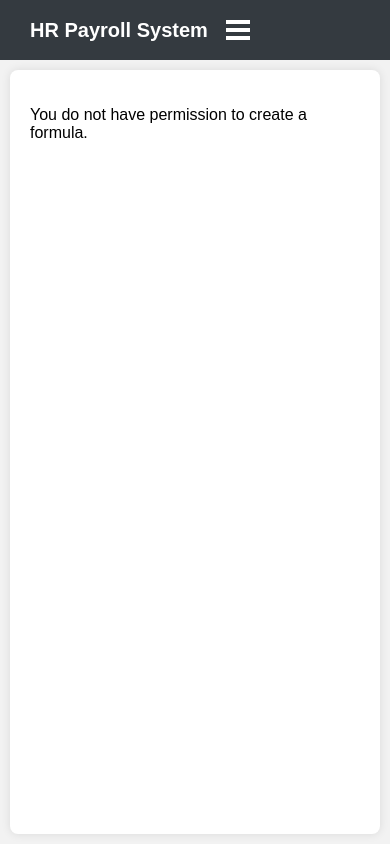
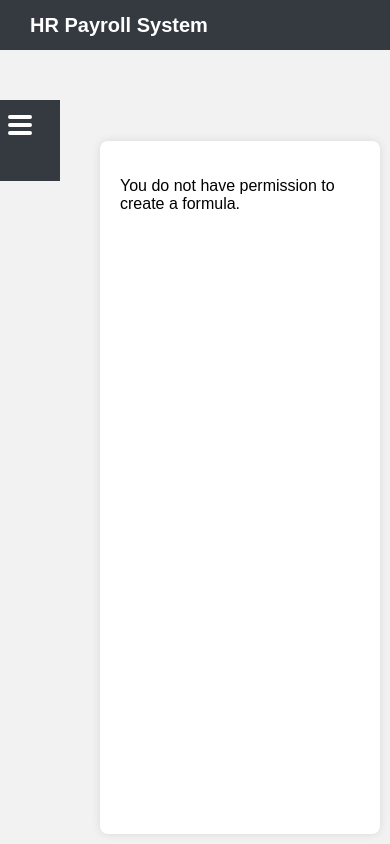
Before and after one commit to Ugsteamdevs123/hrsystem, a Django app: page /payroll/formula/create/ in a window 390 px wide. Run offline with Django 5.2, Linux system fonts and the light colour scheme.

Commit message:
Fixed issues: sidebar scrollbar issue, formula calculation issue

```diff
--- a/app/user/forms.py
+++ b/app/user/forms.py
@@ -259,6 +259,7 @@ class CustomUserForm(forms.ModelForm):
             email=email,
             gender=gender,
             contact=contact,
+            group=group,
         )
 
         if group:
--- a/app/user/managers.py
+++ b/app/user/managers.py
@@ -30,7 +30,7 @@ class CustomUserManager(BaseUserManager):
         return ''.join(password_list)
 
 
-    def create_user(self,full_name,email,gender,contact,password=None,**extra_fields):
+    def create_user(self,full_name,email,gender,contact,group,password=None,**extra_fields):
 
         # create and save user with email and password
         if not email:
@@ -41,6 +41,8 @@ class CustomUserManager(BaseUserManager):
             raise ValueError('Please Provide Gender')
         if not contact:
             raise ValueError('Please Provide Contact Number')
+        if not group:
+            raise ValueError('Please Assign a Group')
 
         # Generate secure password if not provided
         if password is None:
--- a/app/user/templates/base.html
+++ b/app/user/templates/base.html
@@ -6,50 +7,75 @@
     <style>
         body {
             font-family: Arial, sans-serif;
-            margin: 0;
-            padding: 0;
+            margin: 0; /* ✅ No margin here */
+            padding: 0; /* ✅ No padding here */
             background: #f2f2f2;
             min-height: 100vh;
             display: flex;
             flex-direction: column;
         }
 
-        /* Header */
-        /* header {
+        /* Header - ISSUE 1: Need to calculate exact height */
+        header {
             background-color: #343a40;
             color: #fff;
-            display: flex;
-            align-items: center;
-            padding: 15px 30px;
+            padding: 15px 30px; /* ISSUE 2: This creates 15px top/bottom padding */
             position: sticky;
             top: 0;
             z-index: 1000;
+            /* Exact height calculation: 15px top + 15px bottom + 20px font-size + line-height ≈ 50px */
+            height: 50px; /* ✅ Fixed height to eliminate uncertainty */
+            box-sizing: border-box; /* ✅ Include padding in height calculation */
         }
 
         header h1 {
-            margin: 0;
+            margin: 0; /* ✅ No margin */
             font-size: 20px;
-            flex-grow: 1;
-        } */
+            line-height: 1; /* ✅ Remove default line-height spacing */
+        }
 
-        header {
-            background-color: #343a40;
+        /* Layout */
+        .main-layout {
+            display: flex;
+            flex: 1;
+            min-height: calc(100vh - 50px); /* ✅ Updated to match header height */
+        }
+
+        /* Sidebar - Now properly connected */
+        .sidebar {
+            width: 60px; /* Narrow collapsed state */
+            height: calc(100vh - 50px); /* ✅ Matches exact header height */
+            background-color: #343a40; /* Same color as header */
             color: #fff;
             display: flex;
-            align-items: center;
-            justify-content: flex-start; /* This keeps everything on the left */
-            padding: 15px 30px;
-            position: sticky;
-            top: 0;
-            z-index: 1000;
-            gap: 15px; /* This adds space between title and hamburger */
+            flex-direction: column;
+            padding: 0; /* ✅ No padding at all - was causing gap */
+            box-sizing: border-box;
+            position: fixed;
+            top: 50px; /* ✅ Exact header height - was 60px before */
+            left: 0;
+            z-index: 999;
+            transition: width 0.3s ease-in-out;
+            overflow: hidden;
         }
 
-        header h1 {
-            margin: 0;
-            font-size: 20px;
-            flex-shrink: 1; /* Allow title to shrink if needed */
-            /* Remove flex-grow: 1 to prevent expansion */
+        .sidebar.expanded {
+            width: 220px;
+        }
+
+        /* Hamburger container - ISSUE 3: Proper spacing without gaps */
+        .hamburger-container {
+            height: 50px; /* ✅ Matches header height */
+            display: flex;
+            align-items: center;
+            justify-content: center; /* Center when collapsed */
+            background-color: #343a40; /* ✅ Ensure continuous background */
+            border-bottom: none; /* ✅ No border spacing */
+        }
+
+        .sidebar.expanded .hamburger-container {
+            justify-content: flex-end; /* Right-align when expanded */
+            padding-right: 10px; /* Small padding for right positioning */
         }
 
         /* Hamburger Menu */
@@ -61,7 +87,13 @@
             width: 30px;
             height: 30px;
             cursor: pointer;
-            margin-right: 10px;
+            padding: 5px;
+            border-radius: 4px;
+            transition: all 0.3s ease;
+        }
+
+        .hamburger:hover {
+            background-color: rgba(255, 255, 255, 0.1);
         }
 
         .hamburger span {
@@ -70,6 +102,7 @@
             background-color: #fff;
             margin: 2px 0;
             transition: all 0.3s ease;
+            border-radius: 2px;
         }
 
         /* .hamburger.open span:nth-child(1) {
@@ -84,38 +117,7 @@
             transform: rotate(-45deg) translate(6px, -6px);
         } */
 
-        /* Layout */
-        .main-layout {
-            display: flex;
-            flex: 1;
-            min-height: calc(100vh - 60px);
-        }
-
-        .sidebar {
-            width: 220px;
-            height: calc(100vh - 60px); /* Fit within window, minus header */
-            background-color: #343a40;
-            color: #fff;
-            display: flex;
-            flex-direction: column;
-            padding: 20px;
-            box-sizing: border-box;
-            position: fixed;
-            top: 60px;
-            left: 0;
-            z-index: 999;
-
-            /* Key parts */
-            overflow-y: auto;
-            transform: translateX(-100%);
-            transition: transform 0.3s ease-in-out;
-        }
-
-        .sidebar.open {
-            transform: translateX(0);
-        }
-
-        /* Scrollbar styling (optional but nice) */
+        /* Scrollbar styling for expanded sidebar */
         .sidebar::-webkit-scrollbar {
             width: 8px;
         }
@@ -179,11 +208,13 @@
             background: #fff;
             border-radius: 8px;
             margin: 20px;
+            margin-left: 100px; /* Adjusted for narrow sidebar + margin */
+            margin-top: 10px; /* ✅ Slightly reduced top margin */
             box-shadow: 0 0 10px rgba(0,0,0,0.1);
             transition: margin-left 0.3s ease-in-out;
         }
 
-        .content.shifted {
+        .sidebar.expanded + .content {
             margin-left: 260px;
         }
 
@@ -236,25 +273,53 @@
             .main-layout {
                 flex-direction: column;
             }
+
             .sidebar {
+                width: 60px;
+                top: 50px; /* ✅ Matches header height */
+                flex-direction: row;
+                height: auto;
+                position: relative;
+                padding: 0;
+                background-color: #343a40;
+            }
+
+            .sidebar.expanded {
                 width: 100%;
-                top: 60px;
-                transform: translateX(-100%);
+                flex-direction: column;
+                height: auto;
+                padding: 0;
             }
-            .sidebar.open {
-                transform: translateX(0);
+
+            .hamburger-container {
+                height: 50px;
+                justify-content: center;
             }
+
+            .sidebar.expanded .hamburger-container {
+                justify-content: flex-end;
+                padding-right: 10px;
+            }
+
+            .sidebar-content {
+                width: 100%;
+                padding: 10px;
+            }
+
             .sidebar .menu {
                 flex-direction: column;
+                padding: 0;
             }
-            .sidebar a, .sidebar .logout-btn {
-                text-align: left;
-            }
+
             .content {
                 margin: 10px;
+                margin-left: 10px;
+                margin-top: 10px;
             }
-            .content.shifted {
+
+            .sidebar.expanded + .content {
                 margin-left: 10px;
+                margin-top: 10px;
             }
         }
 
@@ -381,15 +457,19 @@
 
 <header>
     <h1>HR Payroll System</h1>
+</header>
+
+<div class="main-layout">
+    <div class="sidebar" id="sidebar">
+        <div class="hamburger-container">
             <div class="hamburger" id="hamburger">
                 <span></span>
                 <span></span>
                 <span></span>
             </div>
-</header>
+        </div>
 
-<div class="main-layout">
-    <div class="sidebar">
+        <div class="sidebar-content">
             <div class="menu">
                 {% if perms.user.view_customuser %}
                 <a href="{% url 'view_users' %}">User Management</a>
@@ -536,17 +617,24 @@ function toggleDepartments() {
     }
 }
 
+function toggleSidebar() {
+    const sidebar = document.getElementById('sidebar');
+    const hamburger = document.getElementById('hamburger');
+    const content = document.querySelector('.content');
 
-function toggleSidebar() {
-    const sidebar = document.querySelector('.sidebar');
-    const content = document.querySelector('.content');
-    const hamburger = document.getElementById('hamburger');
+    const isExpanding = !sidebar.classList.contains('expanded');
 
-    sidebar.classList.toggle('open');
-    content.classList.toggle('shifted');
+    sidebar.classList.toggle('expanded');
     hamburger.classList.toggle('open');
 
-    localStorage.setItem('sidebarState', sidebar.classList.contains('open') ? 'open' : 'closed');
+    // Adjust content margin based on sidebar state
+    if (isExpanding) {
+        content.style.marginLeft = '260px';
+    } else {
+        content.style.marginLeft = '100px';
+    }
+
+    localStorage.setItem('sidebarState', sidebar.classList.contains('expanded') ? 'open' : 'closed');
 }
 
 document.addEventListener('DOMContentLoaded', function () {
@@ -556,12 +644,38 @@ document.addEventListener('DOMContentLoaded', function () {
     const hamburger = document.getElementById('hamburger');
     if (hamburger) hamburger.addEventListener('click', toggleSidebar);
 
+    // Restore sidebar state
     const sidebarState = localStorage.getItem('sidebarState');
+    const sidebar = document.getElementById('sidebar');
+    const content = document.querySelector('.content');
+
     if (sidebarState === 'open') {
-        document.querySelector('.sidebar').classList.add('open');
-        document.querySelector('.content').classList.add('shifted');
+        sidebar.classList.add('expanded');
         document.getElementById('hamburger').classList.add('open');
+        content.style.marginLeft = '260px';
+    } else {
+        content.style.marginLeft = '100px';
     }
+
+    // Handle window resize
+    window.addEventListener('resize', function() {
+        const isMobile = window.innerWidth <= 768;
+        if (isMobile) {
+            // On mobile, always collapse sidebar
+            sidebar.classList.remove('expanded');
+            hamburger.classList.remove('open');
+            content.style.marginLeft = '10px';
+        } else {
+            // Restore desktop state
+            if (sidebarState === 'open') {
+                sidebar.classList.add('expanded');
+                hamburger.classList.add('open');
+                content.style.marginLeft = '260px';
+            } else {
+                content.style.marginLeft = '100px';
+            }
+        }
+    });
 });
 
 const sidebar = document.querySelector('.sidebar');
--- a/app/user/templates/create_formula.html
+++ b/app/user/templates/create_formula.html
@@ -7,18 +7,6 @@
 
 <form id="createFormulaForm" method="POST" action="{% url 'create_formula' %}">
     {% csrf_token %}
-
-    <!-- Formula Model -->
-    <div class="form-field">
-        {{ form.target_model.label_tag }}
-        {{ form.target_model }}
-    </div>
-
-    <!-- Formula Field -->
-    <div class="form-field">
-        {{ form.target_field.label_tag }}
-        {{ form.target_field }}
-    </div>
 
     <!-- Formula Name -->
     <div class="form-field">
@@ -58,6 +46,18 @@
                 <option value="[{{ ref.model_name }}: {{ ref.display_name }}]">{{ ref }}</option>
             {% endfor %}
         </select>
+    </div>
+
+    <!-- Formula Model -->
+    <div class="form-field">
+        {{ form.target_model.label_tag }}
+        {{ form.target_model }}
+    </div>
+
+    <!-- Formula Field -->
+    <div class="form-field">
+        {{ form.target_field.label_tag }}
+        {{ form.target_field }}
     </div>
 
     <!-- Buttons -->
--- a/app/user/views.py
+++ b/app/user/views.py
@@ -183,7 +183,6 @@ class AddUserView(PermissionRequiredMixin, View):
         return render(request, self.template_name, {"form": form})
 
     def post(self, request):
-        print("request.POST: ", request.POST)
         form = CustomUserForm(request.POST)
 
         if form.is_valid():
@@ -198,7 +197,7 @@ class AddUserView(PermissionRequiredMixin, View):
             except ValueError as e:
                 # Handle validation errors from manager
                 error_message = str(e)
-                messages.error(request, f"Validation Error: {error_message}")
+                messages.error(request, f"Error: {error_message}")
                 # Add field-specific errors
                 if "Contact" in error_message:
                     form.add_error('contact', error_message)
```
Also changed, not shown: other parts of app/user/templates/base.html (+51 -6 lines), app/user/signals.py (+8 -8 lines), app/user/templates/update_formula.html (+12 -12 lines). Lines whose indentation alone changed are shown as unchanged.
